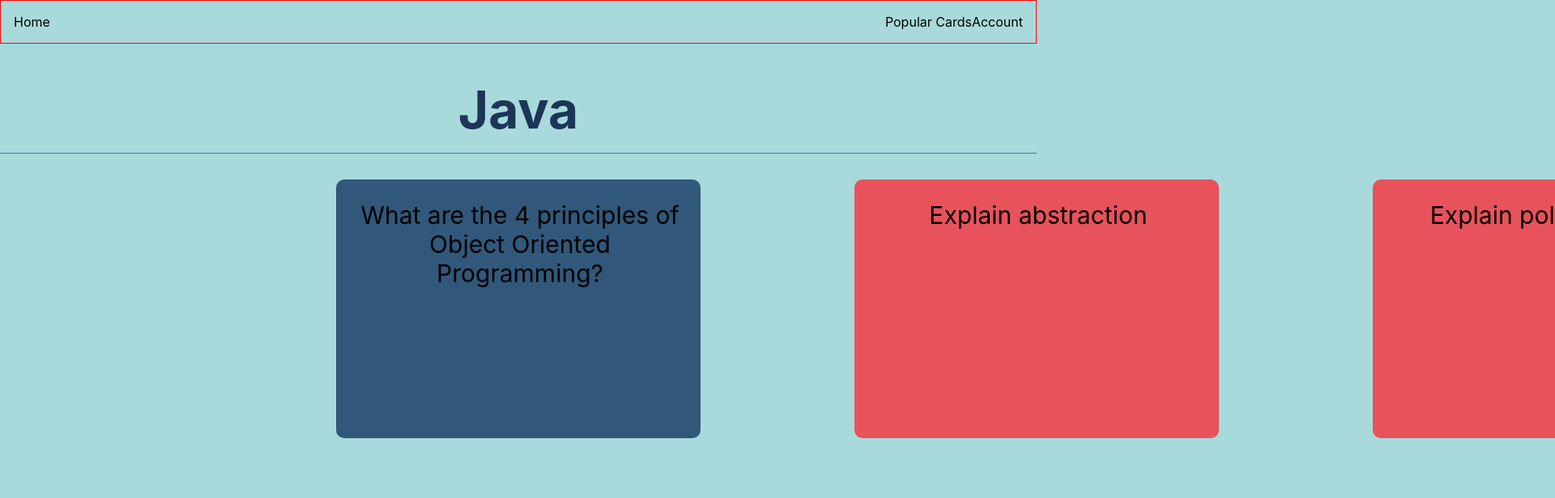
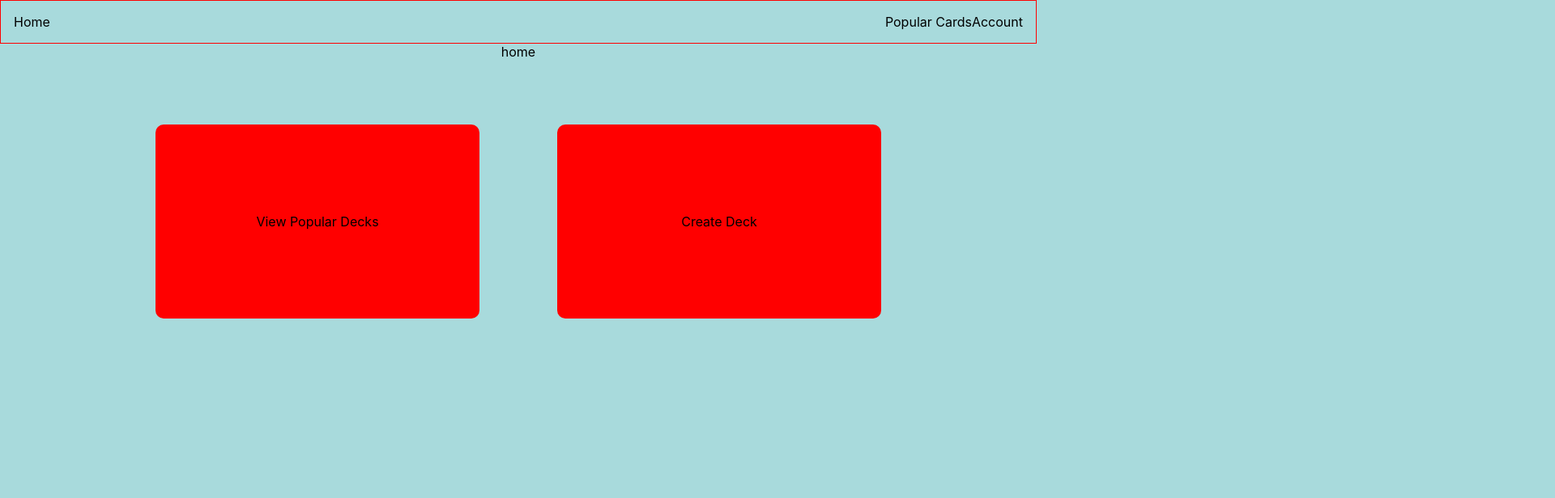
Before and after one commit to michael-mcmasters/Notecards, a React (Create React App) app: page / in a window 1280 px wide. Shown: the top 616 px of the page at 81% size, 1920 px wide, since content can reach past the window. Built offline with nearby package versions, Linux system fonts and the light colour scheme.

Commit message:
Create a part of homepage

```diff
--- a/src/App.js
+++ b/src/App.js
@@ -1,20 +1,22 @@
 import './App.css';
+import Navbar from "./components/Navbar/Navbar.js";
+import HomePage from "./components/HomePage.js";
 import CardContainers from "./components/CardContainers/CardContainers.js"
-import Navbar from "./components/Navbar/Navbar.js";
 
 function App() {
 
   return (
     <div className="App">
       <Navbar></Navbar>
-      <h1 className="title App-logo">Java</h1>
+      <HomePage></HomePage>
+      {/* <h1 className="title App-logo">Java</h1>
       <CardContainers></CardContainers>
       <div className="controls-description">
         <p>Use the arrow keys to cycle</p>
         <p>Space bar to flip</p>
         <p>Up key if you knew the answer</p>
         <p>And click a card to edit its content</p>
-      </div>
+      </div> */}
     </div>
   );
 }
--- /dev/null
+++ b/src/components/HomePage.js
@@ -0,0 +1,43 @@
+import React, { Component } from 'react';
+import styled, { css, keyframes } from "styled-components";
+
+class HomePage extends Component {
+  render() {
+    return (
+      <div>
+        home
+        <Container>
+          <Option><P>View Popular Decks</P></Option>
+          <Option><P>Create Deck</P></Option>
+        </Container>
+      </div>
+    );
+  }
+}
+
+const Flex = css`
+
+`;
+
+const Container = styled.div`
+  margin-top: 5rem;
+  display: flex;
+  justify-content: center;
+  `;
+
+const Option = styled.div`
+  margin: 0 3rem;
+  width: 25rem;
+  height: 15rem;
+  border-radius: 10px;
+  background-color: red;
+  display: flex;
+`;
+
+const P = styled.p`
+    margin: auto;
+`;
+
+
+
+export default HomePage;
```
